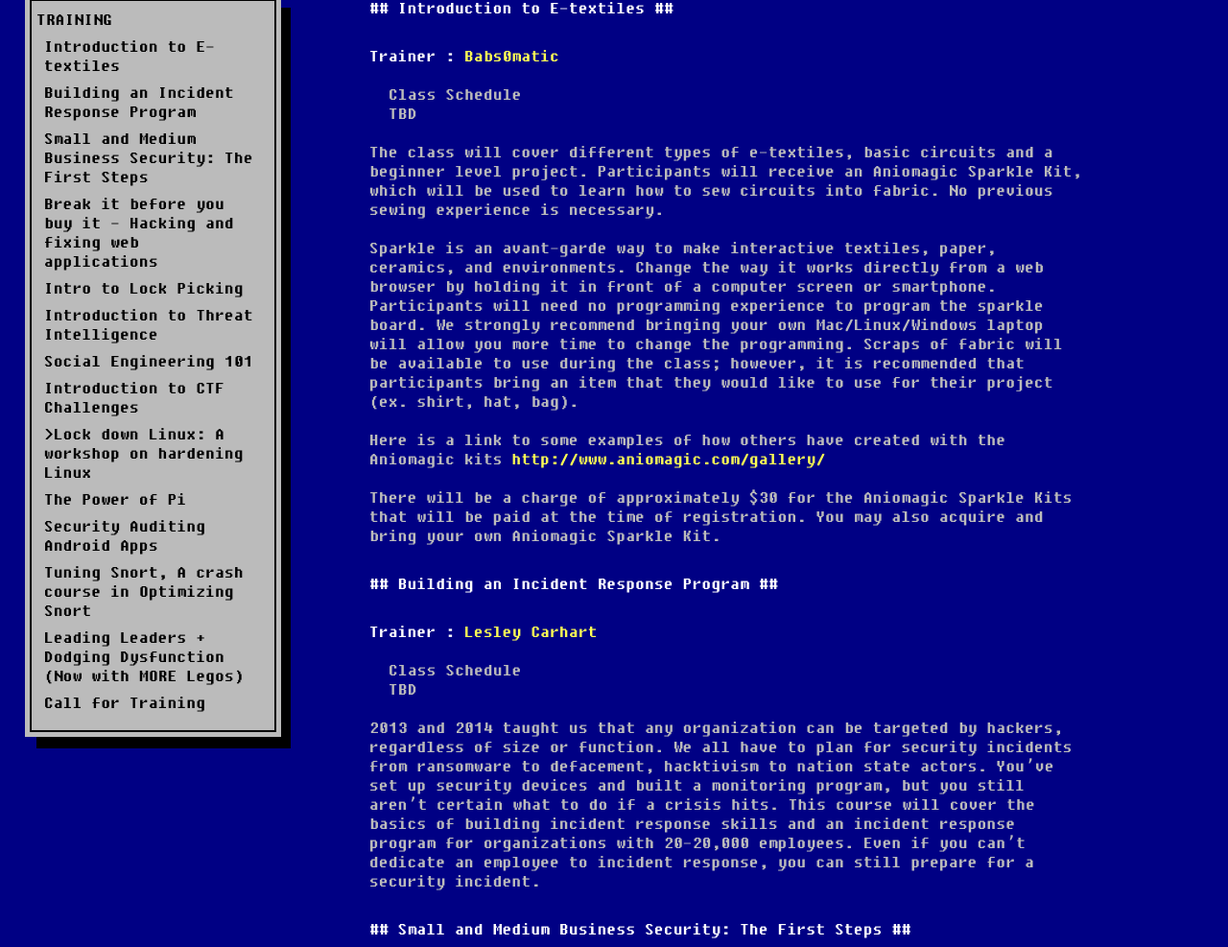
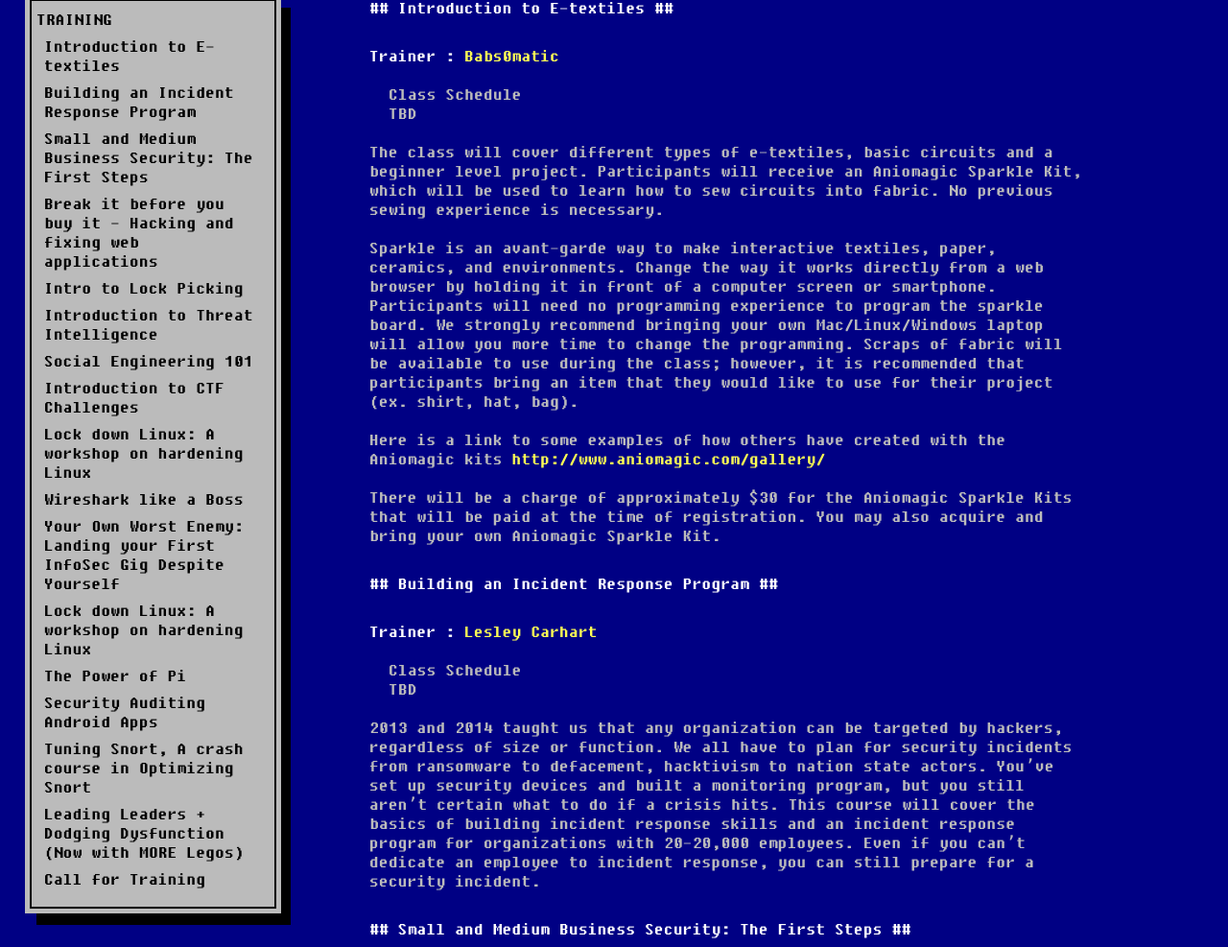
Before and after one commit to SteveMcGrath/Concord, a Flask app: template site/app/templates/schedule/training.html in a window 1280 px wide. Shown: the part 71-1058 px from the top of the page at 96% size. Run offline with Flask 2, Linux system fonts and the light colour scheme; the template is opened without the code that fills it, so the values that code supplies are empty; parts of the project's set-up code (start-up, migrations or seed data) failed here and were passed over; some libraries are stand-ins or nearby versions.

Commit message:
Added missing training items

```diff
--- a/site/app/templates/schedule/training.html
+++ b/site/app/templates/schedule/training.html
@@ -14,7 +14,10 @@
 		<li><a href="#threat_intel">Introduction to Threat Intelligence</a></li>
 		<li><a href="#social_engineering">Social Engineering 101</a></li>
 		<li><a href="#intro_ctf">Introduction to CTF Challenges</a></li>
-		<li><a href="#linux_hardening">>Lock down Linux: A workshop on hardening Linux</a></li>
+		<li><a href="#linux_hardening">Lock down Linux: A workshop on hardening Linux</a></li>
+		<li><a href="#wireshark">Wireshark like a Boss</a></li>
+		<li><a href="#infosec_gig">Your Own Worst Enemy: Landing your First InfoSec Gig Despite Yourself</a></li>
+		<li><a href="#hardening_linux">Lock down Linux: A workshop on hardening Linux</a></li>
 		<li><a href="#power_of_pi">The Power of Pi</a></li>
 		<li><a href="#audit_android">Security Auditing Android Apps</a></li>
 		<li><a href="#tuning_snort">Tuning Snort, A crash course in Optimizing Snort</a></li>
```
Also changed, not shown: site/app/templates/schedule/bios.html (+14 -14 lines).
